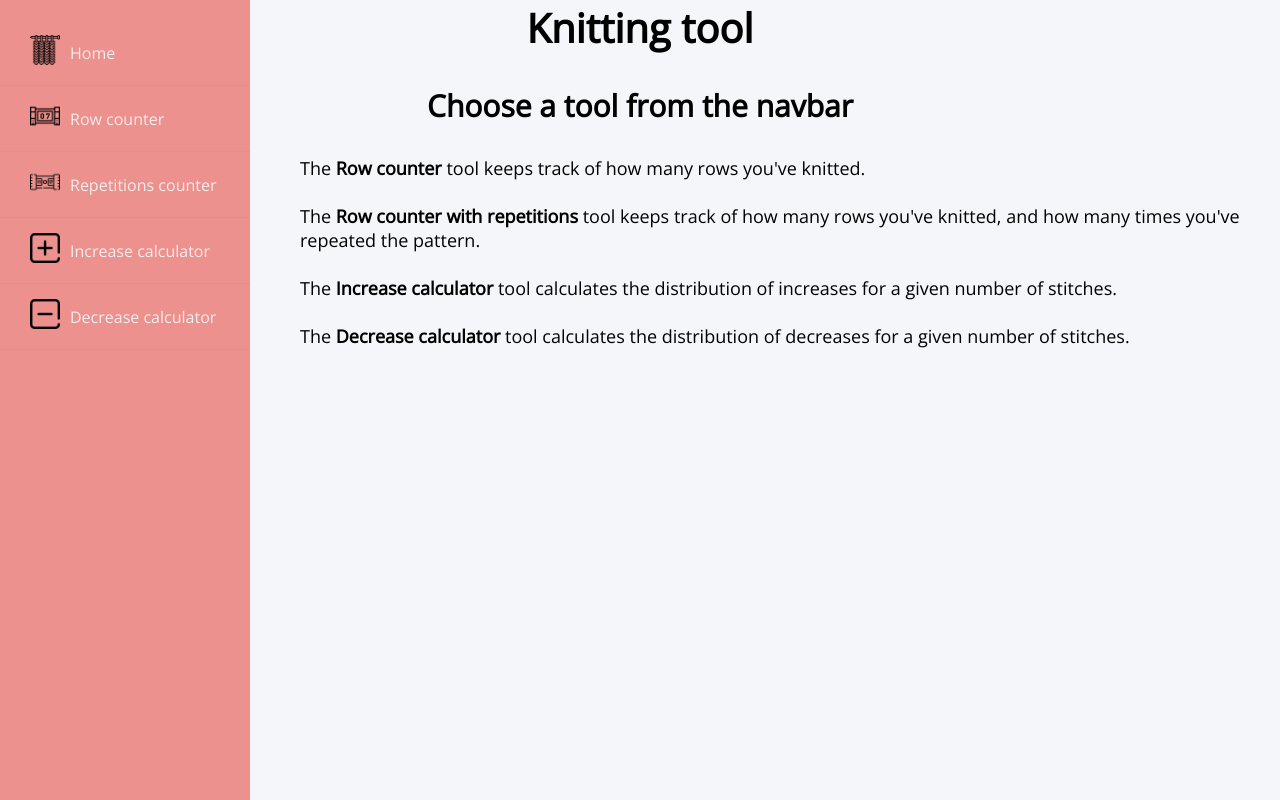
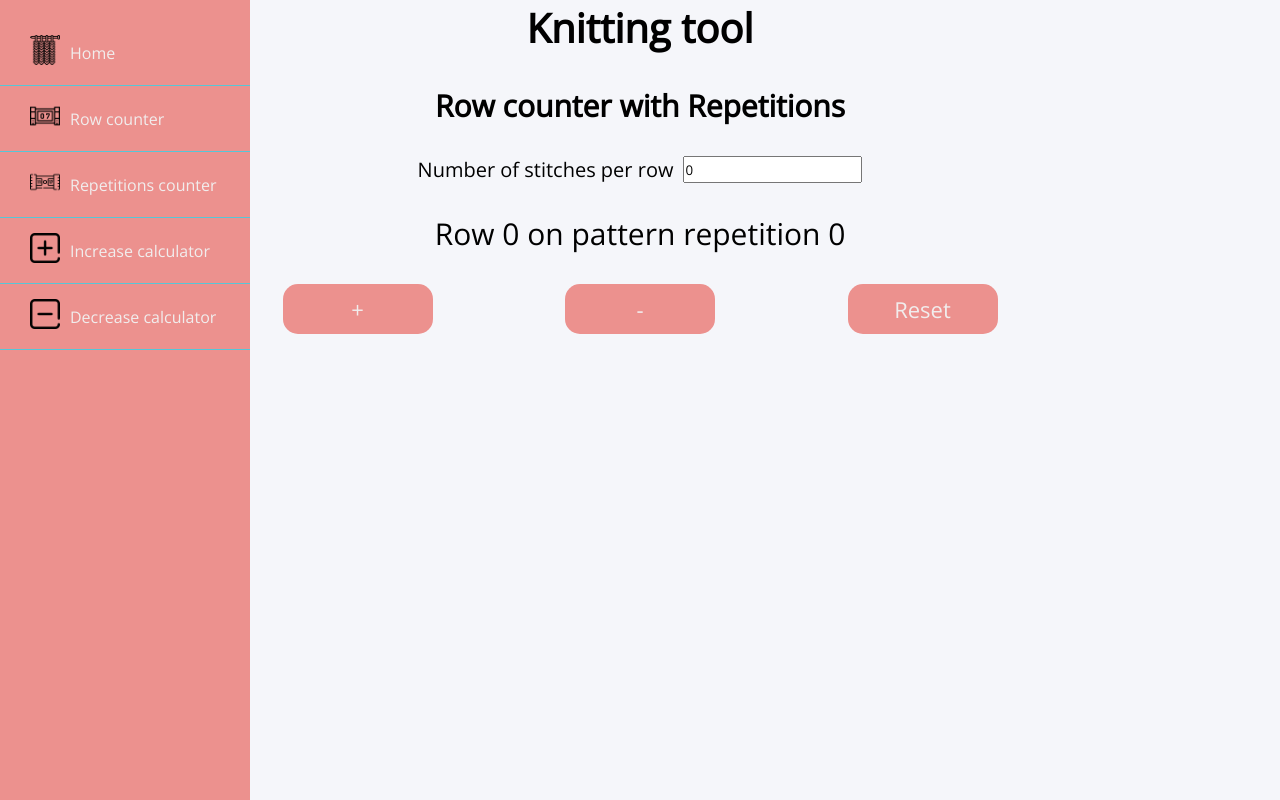
Before and after one commit to GamaRafa/knitting-tool, a React (Vite) app in the folder reactapp/: page / in a window 1280 px wide. Both pictures are taken after a click on the link "Repetitions counter". Built offline with nearby package versions, Linux system fonts and the light colour scheme.

Commit message:
created row counter with repetitions. not quite ready

```diff
--- a/reactapp/src/App/App.jsx
+++ b/reactapp/src/App/App.jsx
@@ -3,6 +3,7 @@ import './App.css'
 
 import { Home } from '../Home/Home.jsx'
 import { RowCounter } from '../Row-counter/Row-counter.jsx'
+import { RowRep } from '../Row-rep/Row-rep'
 import { Decrease } from '../Decrease/Decrease.jsx'
 
 import fabric from '../icons/fabric.png'
@@ -15,22 +16,33 @@ export function App(){
     const [ showHome, setShowHome ] = useState(true)
     const [ showCounter, setShowCounter] = useState(false)
     const [ showDecrease, setShowDecrease ] = useState(false)
+    const [ showRowRep, setShowRowRep ] = useState(false)
 
     const handleClickHome = () => {
         setShowHome(true)
         setShowCounter(false)
         setShowDecrease(false)
+        setShowRowRep(false)
     }
     const handleClickCounter = () => {
         setShowHome(false)
         setShowCounter(true)
         setShowDecrease(false)
+        setShowRowRep(false)
     }
 
     const handleClickDecrease = () => {
         setShowHome(false)
         setShowCounter(false)
         setShowDecrease(true)
+        setShowRowRep(false)
+    }
+
+    const handleClickRowRep = () => {
+        setShowHome(false)
+        setShowCounter(false)
+        setShowDecrease(false)
+        setShowRowRep(true)
     }
 
     return(
@@ -51,7 +63,7 @@ export function App(){
                         </a>
                     </li>
                     <li>
-                        <a href='#'>
+                        <a onClick={handleClickRowRep} href='#'>
                             <span className='icon'><img src={row_rep} alt="" /></span>
                             <span>Repetitions counter</span>
                         </a>
@@ -73,6 +85,7 @@ export function App(){
             <div className='content'>
                 {showHome && <Home />}
                 {showCounter && <RowCounter />}
+                {showRowRep && <RowRep />}
                 {showDecrease && <Decrease />}
             </div>
         </div>
--- /dev/null
+++ b/reactapp/src/Row-rep/Row-rep.css
@@ -0,0 +1,44 @@
+.container{
+    margin-top: 30px;
+    font-size: 20px;
+}
+
+#count{
+    display: flex;
+    justify-content: center;
+    margin-bottom: 30px;
+    font-size: 30px;
+}
+
+#rows-rep{
+    display: flex;
+    justify-content: center;
+    margin-top: 30px;
+    margin-bottom: 30px;
+}
+
+#buttons{
+    margin-left: 150px;
+    margin-right: 150px;
+    display: flex;
+    justify-content: space-evenly;
+}
+
+button{
+    height: 50px;
+    width: 150px;
+    border: none;
+    border-radius: 15px;
+    background: #ec918e;
+    color: rgb(241, 237, 237);
+    font-size: 22px;
+}
+
+.input{
+    font-size: 20px;
+    width: 100px;
+}
+
+.label{
+    margin-right: 10px;
+}
--- /dev/null
+++ b/reactapp/src/Row-rep/Row-rep.jsx
@@ -0,0 +1,31 @@
+import { useState } from 'react'
+import './Row-rep.css'
+
+export function RowRep(){
+
+    const [ count, setCount ] = useState(0)
+    const [ rep, setRep ] = useState(0)
+    const [ rowsPerRep, setRowsPerRep ] = useState(0)
+
+    if ( count > rowsPerRep ){
+        setRep(rep + 1)
+        setCount(0)
+    }
+
+
+    return(
+        <div className='container'>
+            <h2>Row counter with Repetitions</h2>
+            <div id="rows-rep">
+                <label htmlFor="rows-per-rep" className='label'>Number of stitches per row</label>
+                <input type="number" value={rowsPerRep} onChange='' id="rows-per-rep" />
+            </div>
+            <div id="count">Row {count} on pattern repetition {rep} </div>
+            <div id="buttons">
+                <button id="plus" onClick={() => setCount(count + 1)}>+</button>
+                <button id="minus" onClick={() => setCount(count - 1)}>-</button>
+                <button id="reset" onClick={() => setCount(0)}>Reset</button>
+            </div>
+        </div>
+    )
+}
```
